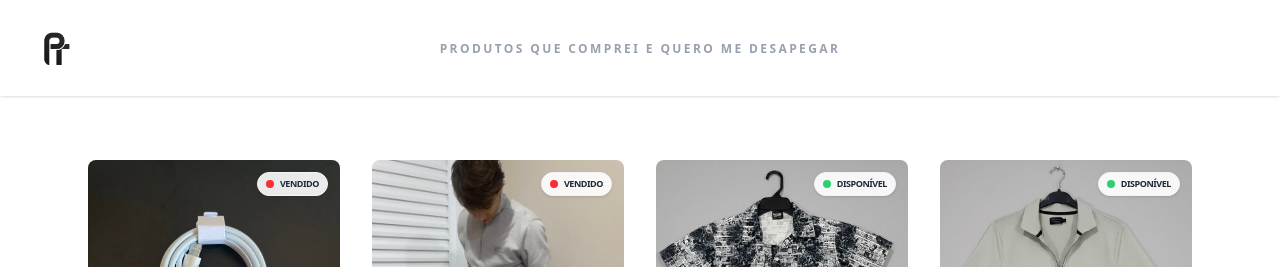
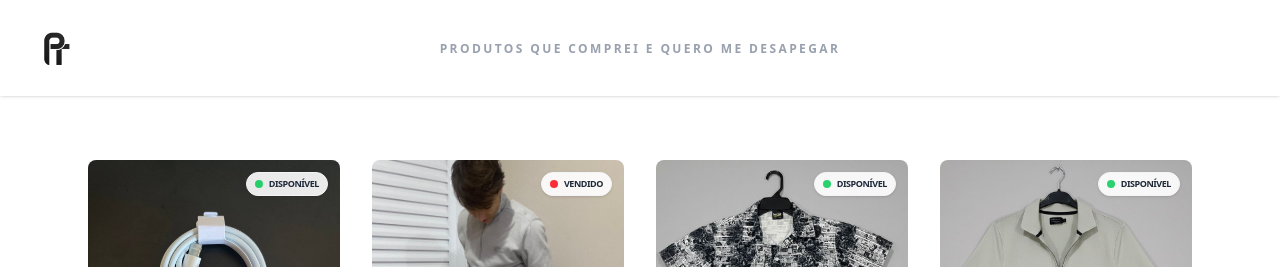
Before and after one commit to PedroseleT/store-v2, a React (Vite) app: page / in a window 1280 px wide. Shown: the top 267 px of the page. Built offline with nearby package versions, Linux system fonts and the light colour scheme.

Commit message:
Fix: Forçando renderização do ReviewSystem no Product.jsx

```diff
--- a/src/data/products.js
+++ b/src/data/products.js
@@ -5,7 +5,7 @@ export const products = [
     name: "Cabo ORIGINAL Apple Lightning para USB-C (nunca usado)",
     price: 99.90,
     size: "1m",
-    status: "vendido",
+    status: "disponivel",
     description: "Conectividade de alta performance e carregamento ultra rápido. Este cabo conecta seu iPhone, iPad ou iPod com conector Lightning diretamente à porta USB-C do seu computador ou adaptador de energia para uma recarga eficiente. Compatível com a tecnologia Fast Charge, permite carregar até 50% da bateria em 30 minutos em modelos compatíveis. Design minimalista e autêntico 'Designed by Apple in California'.",
     images: [
       "/img/cabo_iphone_1.jpg",
```
